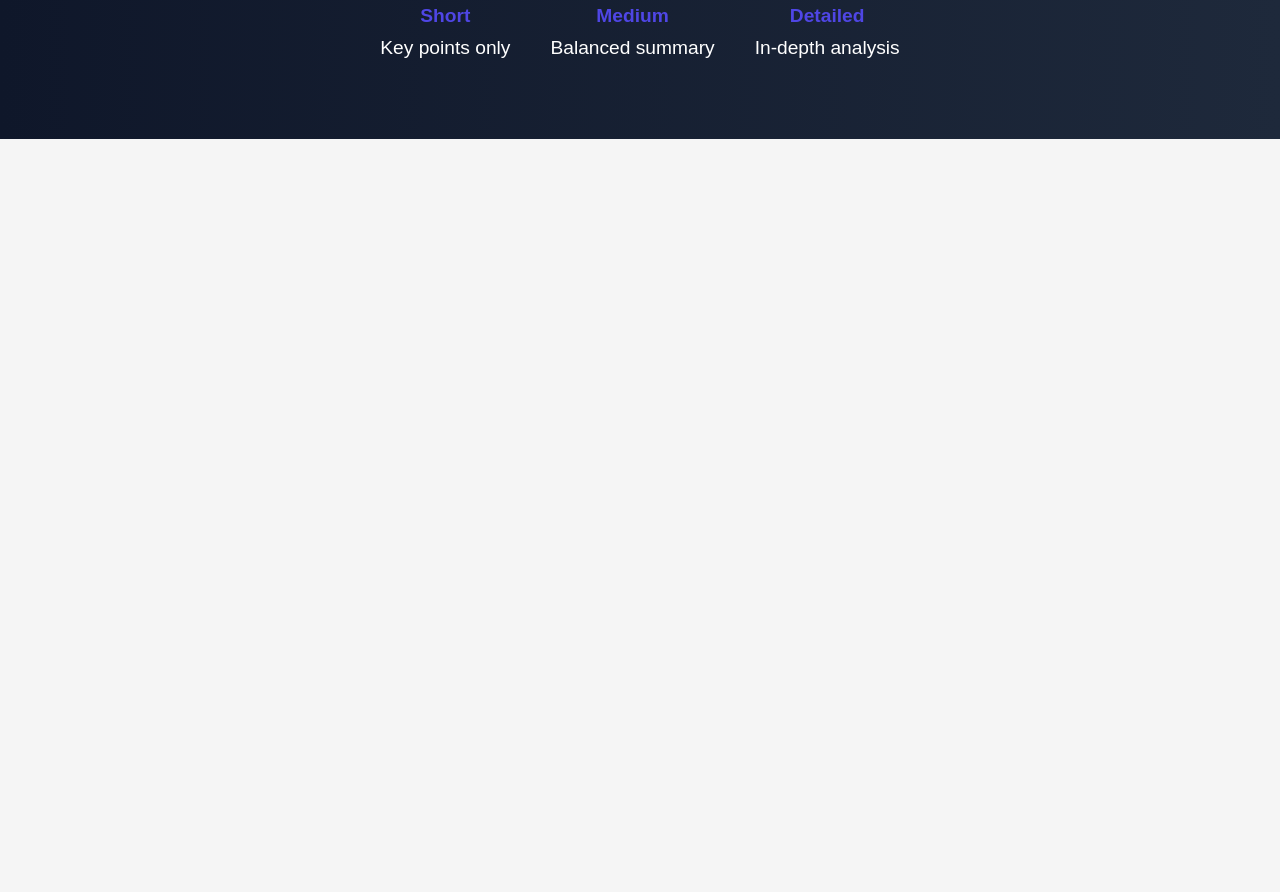
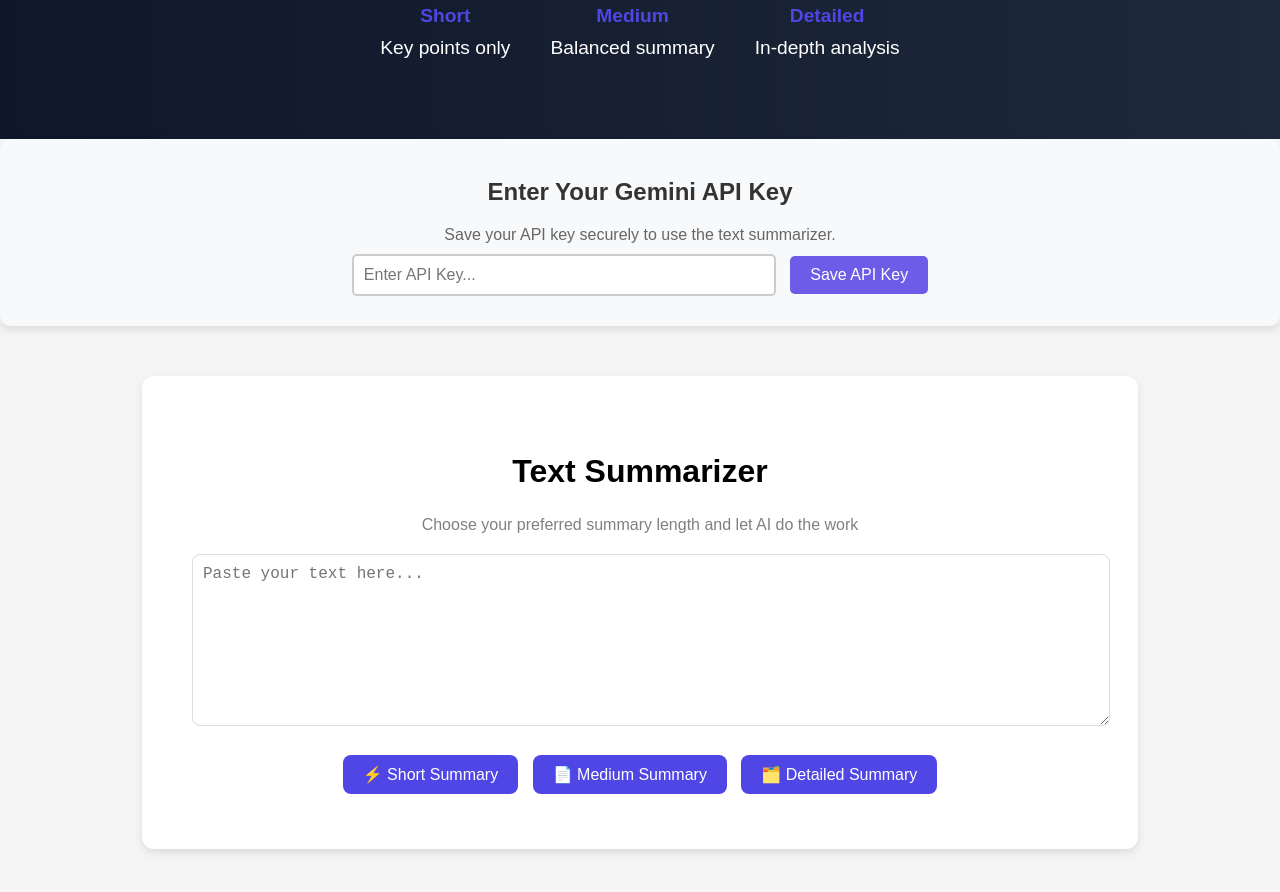
Before and after one commit to muralidharan-1708/Text-Summarizer, a plain HTML site: page index.html in a window 1280 px wide. Shown: the part 280-1172 px from the top of the page. Before the commit the page ends 800 px from the top, so only its background shows below. Drawn offline with Linux system fonts and the light colour scheme.

Commit message:
added the api section

```diff
--- a/index.html
+++ b/index.html
@@ -42,5 +42,46 @@
         </div>
       </div>
     </section>
+
+    <section id="api-key-section" class="api-key-container">
+        <h2>Enter Your Gemini API Key</h2>
+
+        <p>Save your API key securely to use the text summarizer.</p>
+
+        <input type="text" id="api-key-input" placeholder="Enter API Key..." />
+
+        <button id="save-api-key">Save API Key</button>
+
+        <p id="api-key-status" class="status-message"></p>
+      </section>
+
+      <section class="summarizer" id="summarizer">
+        <h2>Text Summarizer</h2>
+
+        <p>Choose your preferred summary length and let AI do the work</p>
+
+        <div class="input-container">
+          <textarea
+            id="textInput"
+            placeholder="Paste your text here..."
+          ></textarea>
+        </div>
+
+        <div class="summary-buttons">
+          <button class="summary-btn" data-length="short">
+            ⚡ Short Summary
+          </button>
+
+          <button class="summary-btn" data-length="medium">
+            📄 Medium Summary
+          </button>
+
+          <button class="summary-btn" data-length="detailed">
+            🗂️ Detailed Summary
+          </button>
+        </div>
+      </section>
+
+
   </body>
 </html>
--- a/styles.css
+++ b/styles.css
@@ -56,3 +56,100 @@ body {
     font-weight: bold;
     color: #4f46e5;
   }
+
+  .api-key-container {
+    background: #f8f9fa;
+    padding: 20px;
+    border-radius: 10px;
+    box-shadow: 0 4px 8px rgba(0, 0, 0, 0.1);
+    text-align: center;
+    margin-bottom: 20px;
+  }
+
+  .api-key-container h2 {
+    font-size: 1.5rem;
+    color: #333;
+  }
+
+  .api-key-container p {
+    font-size: 1rem;
+    color: #666;
+    margin-bottom: 10px;
+  }
+
+  .api-key-container input {
+    width: 80%;
+    max-width: 400px;
+    padding: 10px;
+    border: 2px solid #ccc;
+    border-radius: 5px;
+    font-size: 1rem;
+  }
+
+  .api-key-container button {
+    background: #6c5ce7;
+    color: white;
+    border: none;
+    padding: 10px 20px;
+    margin-left: 10px;
+    border-radius: 5px;
+    font-size: 1rem;
+    cursor: pointer;
+    transition: 0.3s;
+  }
+
+  .api-key-container button:hover {
+    background: #4834d4;
+  }
+
+  .status-message {
+    margin-top: 10px;
+    font-size: 0.9rem;
+    color: #27ae60;
+  }
+
+  .summarizer {
+    background: white;
+    padding: 50px;
+    border-radius: 12px;
+    width: 70%;
+    margin: 50px auto;
+    box-shadow: 0 4px 10px rgba(0, 0, 0, 0.1);
+  }
+
+  .summarizer h2 {
+    font-size: 2rem;
+  }
+
+  .summarizer p {
+    color: gray;
+    margin-bottom: 20px;
+  }
+
+  .input-container {
+    width: 100%;
+  }
+
+  textarea {
+    width: 100%;
+    height: 150px;
+    border-radius: 8px;
+    border: 1px solid #ddd;
+    padding: 10px;
+    font-size: 1rem;
+  }
+
+  .summary-buttons {
+    margin-top: 20px;
+  }
+
+  .summary-btn {
+    padding: 10px 20px;
+    font-size: 1rem;
+    background-color: #4f46e5;
+    color: white;
+    border: none;
+    border-radius: 8px;
+    cursor: pointer;
+    margin: 5px;
+  }
```
